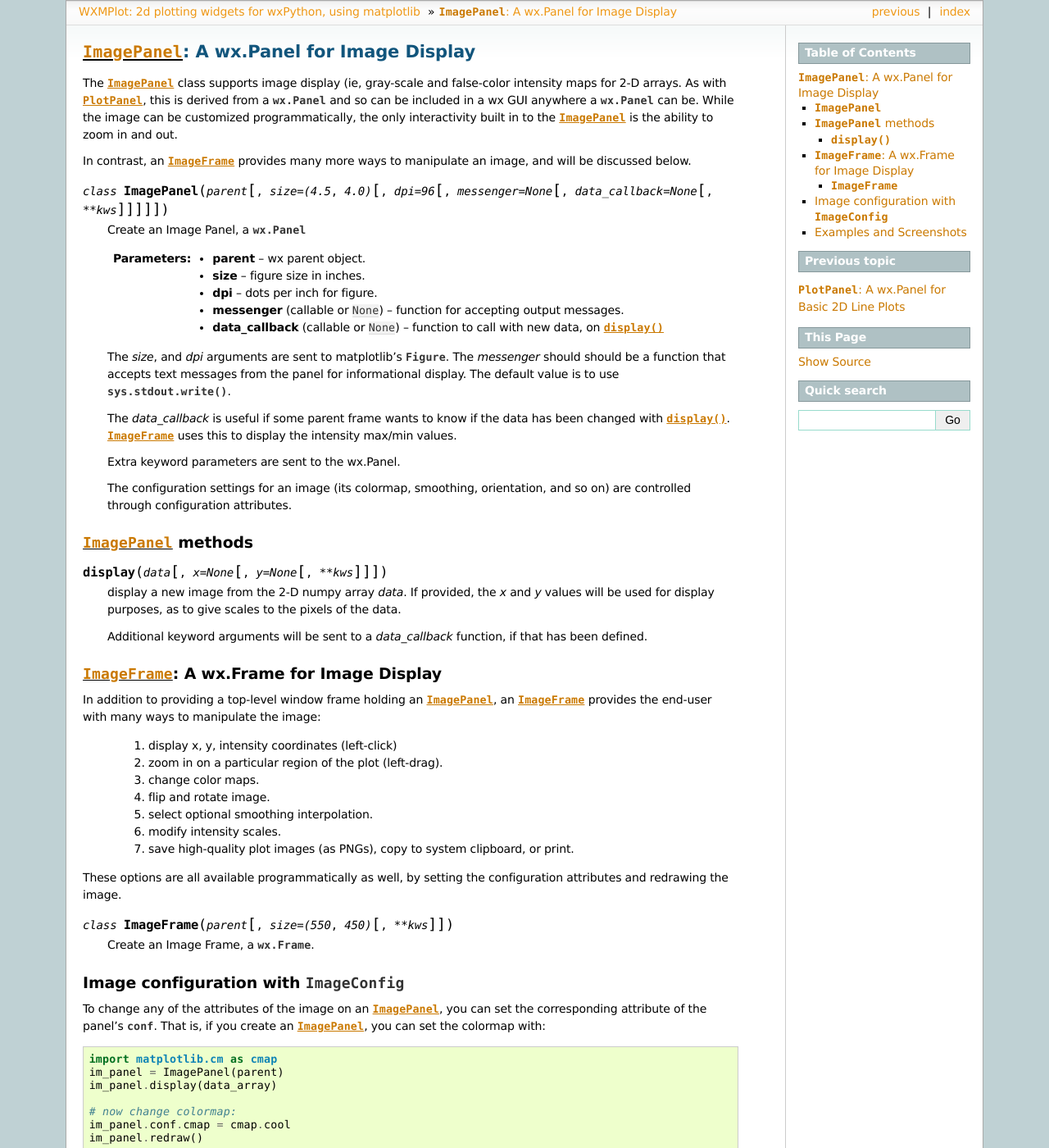
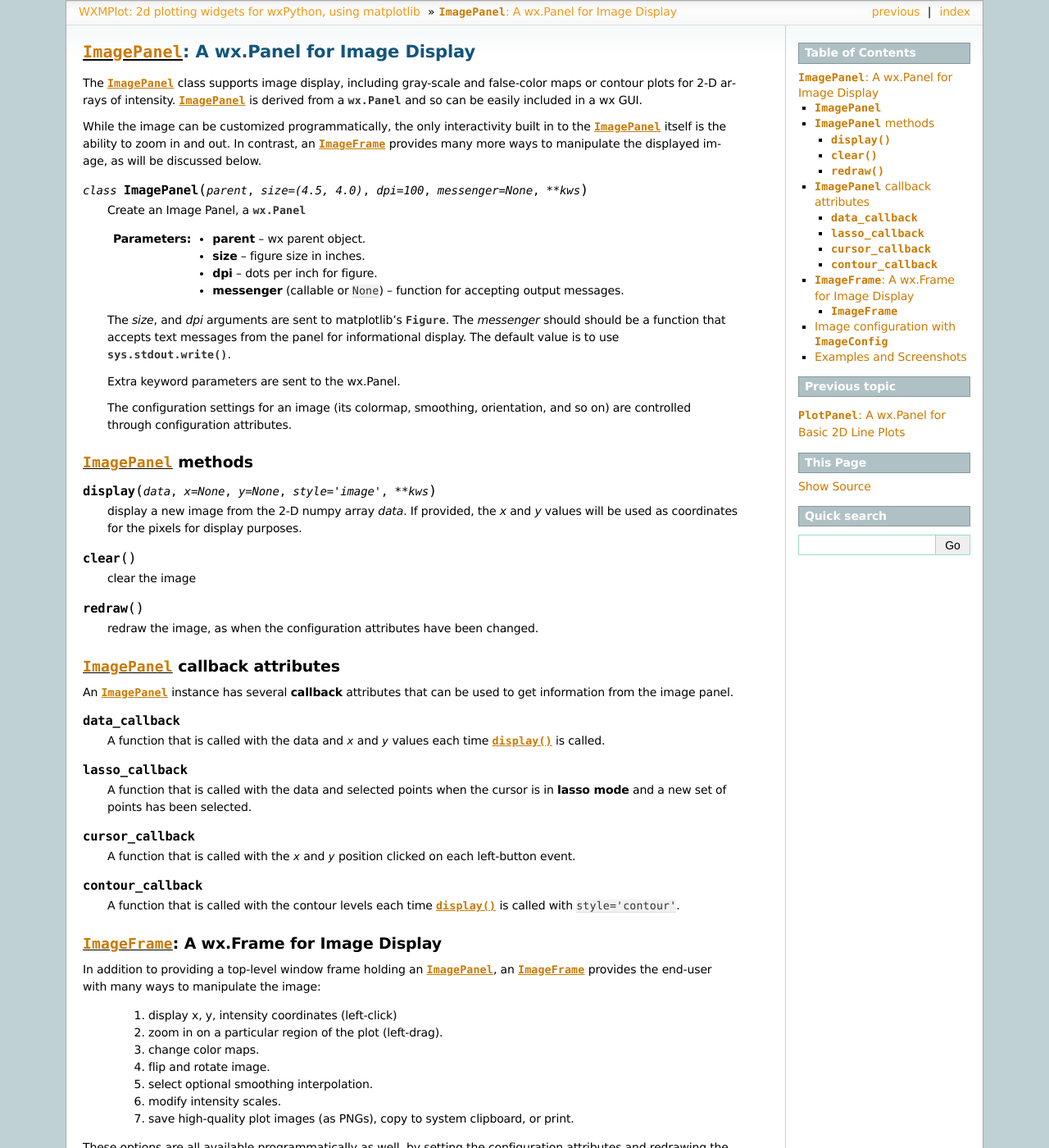
Before and after one commit to newville/wxmplot, a Sphinx documentation site: the page built from doc/imagepanel.rst, in a window 1280 px wide and 1400 px high. Shown: the whole window at 82% size. Built offline with Sphinx 7.4.7, drawn with Linux system fonts in a browser that asks for light colours; formulas are drawn with MathJax 3; the version number is read from the project's files by our own code; some of the changed text lies outside the part shown.

Commit message:
updated docs

```diff
--- a/doc/imagepanel.rst
+++ b/doc/imagepanel.rst
@@ -3,17 +3,17 @@
 :class:`ImagePanel`:  A wx.Panel for Image Display
 ==========================================================
 
-The :class:`ImagePanel` class supports image display (ie, gray-scale and
-false-color intensity maps for 2-D arrays.  As with :class:`PlotPanel`,
-this is derived from a :class:`wx.Panel` and so can be included in a wx GUI
-anywhere a :class:`wx.Panel` can be.  While the image can be customized
-programmatically, the only interactivity built in to the
-:class:`ImagePanel` is the ability to zoom in and out.
+The :class:`ImagePanel` class supports image display, including gray-scale
+and false-color maps or contour plots for 2-D arrays of intensity.
+:class:`ImagePanel` is derived from a :class:`wx.Panel` and so can be
+easily included in a wx GUI.
 
-In contrast, an :class:`ImageFrame` provides many more ways to manipulate
-an image, and will be discussed below.
+While the image can be customized programmatically, the only interactivity
+built in to the :class:`ImagePanel` itself is the ability to zoom in and
+out.  In contrast, an :class:`ImageFrame` provides many more ways to
+manipulate the displayed image, as will be discussed below.
 
-.. class:: ImagePanel(parent[, size=(4.5, 4.0)[, dpi=96[, messenger=None[, data_callback=None[, **kws]]]]])
+.. class:: ImagePanel(parent, size=(4.5, 4.0), dpi=100, messenger=None, **kws)
 
    Create an Image Panel, a :class:`wx.Panel`
 
@@ -22,17 +22,11 @@ an image, and will be discussed below.
    :param dpi:    dots per inch for figure.
    :param messenger: function for accepting output messages.
    :type messenger: callable or ``None``
-   :param data_callback: function to call with new data, on :meth:`display`
-   :type data_callback: callable or ``None``
 
    The *size*, and *dpi* arguments are sent to matplotlib's
    :class:`Figure`.  The *messenger* should should be a function that
    accepts text messages from the panel for informational display.  The
    default value is to use :func:`sys.stdout.write`.
-
-   The *data_callback* is useful if some parent frame wants to know if the
-   data has been changed with :meth:`display`.  :class:`ImageFrame` uses
-   this to display the intensity max/min values.
 
    Extra keyword parameters are sent to the wx.Panel.
 
@@ -41,24 +35,46 @@ an image, and will be discussed below.
    attributes.
 
 :class:`ImagePanel` methods
-====================================================================
+===================================
 
-.. method:: display(data[, x=None[, y=None[, **kws]]])
+.. method:: display(data, x=None, y=None, style='image', **kws)
 
    display a new image from the 2-D numpy array *data*.  If provided, the
-   *x* and *y* values will be used for display purposes, as to give scales
-   to the pixels of the data.
+   *x* and *y* values will be used as coordinates for the pixels for
+   display purposes.
 
-   Additional keyword arguments will be sent to a *data_callback* function,
-   if that has been defined.
 
-.. method: clear()
+.. method:: clear()
 
   clear the image
 
-.. method: redraw()
+.. method:: redraw()
 
   redraw the image, as when the configuration attributes have been changed.
+
+:class:`ImagePanel` callback attributes
+=========================================
+
+An :class:`ImagePanel` instance has several **callback** attributes that can be used to get information from the
+image panel.
+
+
+.. data:: data_callback
+
+     A function that is called with the data and `x` and `y` values each time :meth:`display` is called.
+
+.. data:: lasso_callback
+
+     A function that is called with the data and selected points when the cursor is in **lasso mode** and a new set of points has been selected.
+
+.. data:: cursor_callback
+
+     A function that is called with the `x` and `y` position clicked on each left-button event.
+
+.. data:: contour_callback
+
+     A function that is called with the contour levels each time :meth:`display` is called with ``style='contour'``.
+
 
 :class:`ImageFrame`:  A wx.Frame for Image Display
 ==========================================================
@@ -78,10 +94,12 @@ manipulate the image:
 These options are all available programmatically as well, by setting the
 configuration attributes and redrawing the image.
 
-.. class:: ImageFrame(parent[, size=(550, 450)[, **kws]])
 
+.. class:: ImageFrame(parent, size=(550, 450), **kws)
 
-   Create an Image Frame, a :class:`wx.Frame`.
+   Create an Image Frame, a :class:`wx.Frame`.  This is a Frame with an
+   :class:`ImagePanel` and several menus and controls for changing the color table and
+   smoothing options as well as switching the display style between "image" and "contour".
 
 
 Image configuration with :class:`ImageConfig`
@@ -120,35 +138,43 @@ The list of configuration attributes and their meaning are given in the
 Table of Image Configuration attributes:  All of these are members of the
 *panel.conf* object, as shown in the example above.
 
-  +----------------+------------+---------+---------------------------------------------+
-  | attribute      |   type     | default | meaning                                     |
-  +================+============+=========+=============================================+
-  | rot            | bool       | False   | rotate image 90 degrees clockwise           |
-  +----------------+------------+---------+---------------------------------------------+
-  | flip_ud        | bool       | False   | flip image top/bottom                       |
-  +----------------+------------+---------+---------------------------------------------+
-  | flip_lr        | bool       | False   | flip image left/right                       |
-  +----------------+------------+---------+---------------------------------------------+
-  | log_scale      | bool       | False   | display log(image)                          |
-  +----------------+------------+---------+---------------------------------------------+
-  | auto_intensity | bool       | True    | auto-scale the intensity                    |
-  +----------------+------------+---------+---------------------------------------------+
-  | cmap           | colormap   | gray    | colormap for intensity scale                |
-  +----------------+------------+---------+---------------------------------------------+
-  | cmap_reverse   | bool       | False   | reverse colormap                            |
-  +----------------+------------+---------+---------------------------------------------+
-  | interp         | string     | nearest | interpolation, smoothing algorithm          |
-  +----------------+------------+---------+---------------------------------------------+
-  | xylims         | list       | None    | xmin, xmax, ymin, ymax for display          |
-  +----------------+------------+---------+---------------------------------------------+
-  | cmap_lo        | int        | 0       | low intensity percent for colormap mapping  |
-  +----------------+------------+---------+---------------------------------------------+
-  | cmap_hi        | int        | 100     | high intensity percent for colormap mapping |
-  +----------------+------------+---------+---------------------------------------------+
-  | int_lo         | float      | None    | low intensity when autoscaling is off       |
-  +----------------+------------+---------+---------------------------------------------+
-  | int_hi         | float      | None    | high intensity when autoscaling is off      |
-  +----------------+------------+---------+---------------------------------------------+
+  +-----------------+------------+---------+---------------------------------------------+
+  | attribute       |   type     | default | meaning                                     |
+  +=================+============+=========+=============================================+
+  | rot             | bool       | False   | rotate image 90 degrees clockwise           |
+  +-----------------+------------+---------+---------------------------------------------+
+  | flip_ud         | bool       | False   | flip image top/bottom                       |
+  +-----------------+------------+---------+---------------------------------------------+
+  | flip_lr         | bool       | False   | flip image left/right                       |
+  +-----------------+------------+---------+---------------------------------------------+
+  | log_scale       | bool       | False   | display log(image)                          |
+  +-----------------+------------+---------+---------------------------------------------+
+  | auto_intensity  | bool       | True    | auto-scale the intensity                    |
+  +-----------------+------------+---------+---------------------------------------------+
+  | cmap            | colormap   | gray    | colormap for intensity scale                |
+  +-----------------+------------+---------+---------------------------------------------+
+  | cmap_reverse    | bool       | False   | reverse colormap                            |
+  +-----------------+------------+---------+---------------------------------------------+
+  | interp          | string     | nearest | interpolation, smoothing algorithm          |
+  +-----------------+------------+---------+---------------------------------------------+
+  | xylims          | list       | None    | xmin, xmax, ymin, ymax for display          |
+  +-----------------+------------+---------+---------------------------------------------+
+  | cmap_lo         | int        | 0       | low intensity percent for colormap mapping  |
+  +-----------------+------------+---------+---------------------------------------------+
+  | cmap_hi         | int        | 100     | high intensity percent for colormap mapping |
+  +-----------------+------------+---------+---------------------------------------------+
+  | int_lo          | float      | None    | low intensity when autoscaling is off       |
+  +-----------------+------------+---------+---------------------------------------------+
+  | int_hi          | float      | None    | high intensity when autoscaling is off      |
+  +-----------------+------------+---------+---------------------------------------------+
+  | style           | string     | 'image' | 'image' or 'contour'                        |
+  +-----------------+------------+---------+---------------------------------------------+
+  | ncontour_levels | int        | 10      | number of contour levels                    |
+  +-----------------+------------+---------+---------------------------------------------+
+  | contour_levels  | list       | None    | list of contour levels                      |
+  +-----------------+------------+---------+---------------------------------------------+
+  | contour_labels  | list       | None    | list of contour labels                      |
+  +-----------------+------------+---------+---------------------------------------------+
 
 Some notes:
 
@@ -166,18 +192,24 @@ A basic plot from a :class:`ImageFrame` looks like this:
 
 .. image:: images/imagedisplay.png
 
-This screenshot shows a long list of choices for color table, a checkbox to
-reverse the color table, sliders to adjust the upper and lower level, a
-checkbox to auto-scale the intensity, or entries to set the intensity
-values for minimum and maximum intensity.  Clicking on the image will show
-its coordinates and intensity value.  Click-and-Drag will select a
-rectangular box to zoom in on a particular feature of the image.
+This screenshot shows a long list of choices for color table, a checkbox to reverse the
+color table, sliders to adjust the upper and lower level, a checkbox to auto-scale the
+intensity, or entries to set the intensity values for minimum and maximum intensity.  In
+addition, one can toggle to a 'contour style' plot, in which the levels are made discrete
+with many fewer levels than the continuous image display.  A contour plot would look
+like this:
 
-The File menu includes options to save an PNG file of the image (Ctrl-S),
-copy the image to the system clipboard (Ctrl-C), print (Ctrl-P) or
-print-preview the image, or quit the application.   The Options menu
-includes Zoom Out (Ctrl-Z), applying a log-scale to the intensity (Ctrl-L),
-rotating the image clockwise (Ctrl-R), flipping the image top/bottom
-(Ctrl-T) or right/left (Ctrl-F), or saving an image of the colormap.
-The Smoothing menu allows you choose from one of several interpolation
-algorithms.
+.. image:: images/contour.png
+
+
+For either display style, clicking on the image will show its coordinates and intensity
+value.  Click-and-Drag will select a rectangular box to zoom in on a particular feature
+of the image.
+
+The File menu includes options to save an PNG file of the image (Ctrl-S), copy the image
+to the system clipboard (Ctrl-C), print (Ctrl-P) or print-preview the image, or quit the
+application.  The Options menu includes Zoom Out (Ctrl-Z), applying a log-scale to the
+intensity (Ctrl-L), rotating the image clockwise (Ctrl-R), flipping the image top/bottom
+(Ctrl-T) or right/left (Ctrl-F) (note that flipping does not work for contour-style
+plots) or saving an image of the colormap.  The Smoothing menu allows you choose from one
+of several interpolation algorithms.
--- a/doc/index.rst
+++ b/doc/index.rst
@@ -24,8 +24,8 @@ applications to handle many use cases.
 The wxmplot package is aimed at programmers who want high quality
 scientific graphics for their applications that can be manipulated by the
 end-user.  If you're a python programmer who is comfortable writing
-matplotlib / pylab scripts, or plotting interactively from IPython, this
-package may seem to limiting for your needs.
+matplotlib / pylab scripts or plotting interactively from IPython, this
+package may seem too limiting for your needs.
 
 
 .. toctree::
```
Also changed, not shown: doc/installation.rst (+22 -17 lines), doc/plotpanel.rst (+44 -56 lines), lib/__init__.py (+7 -7 lines), 1 other file.
